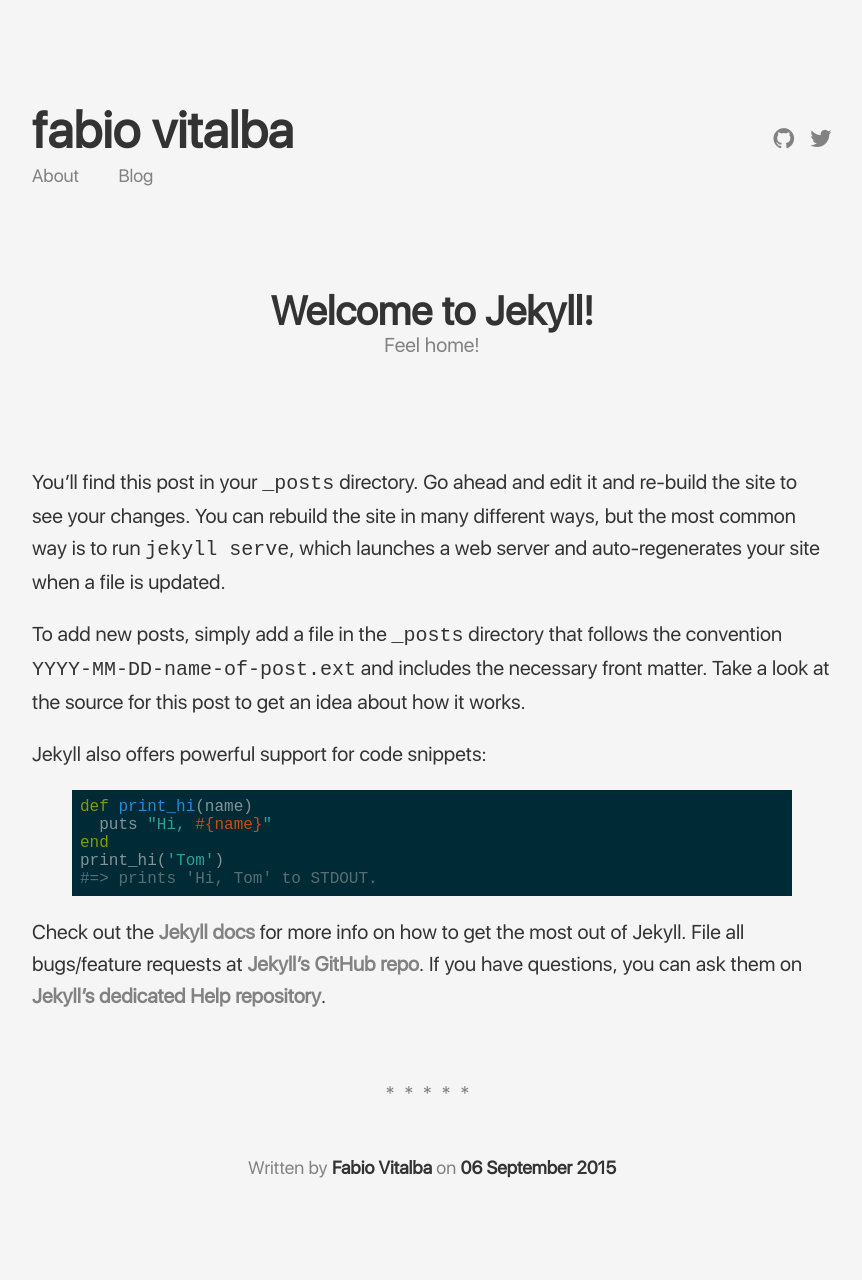
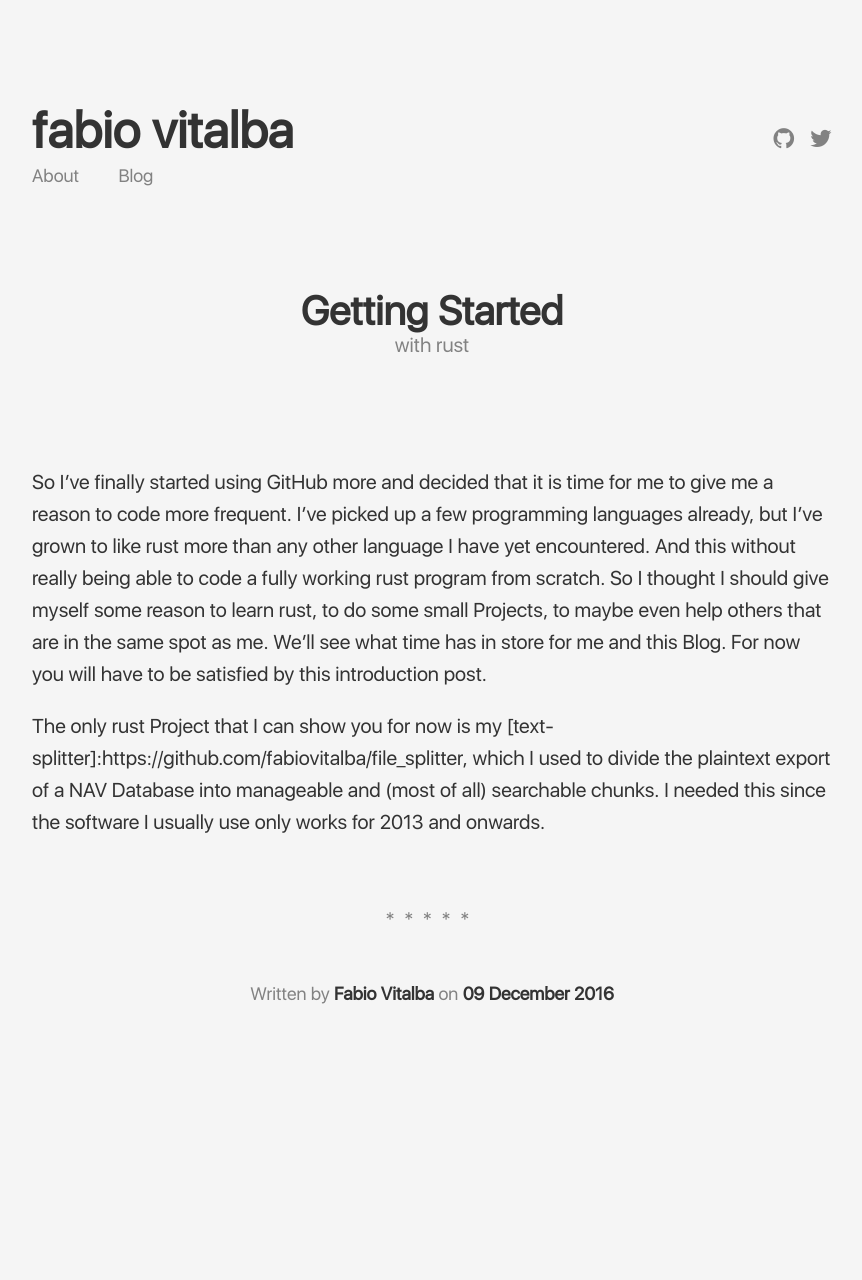
Before and after one commit to fabiovitalba/fabiovitalba.github.io, a Jekyll site: the page built from _posts/2015-09-06-welcome-to-jekyll.markdown, in a window 1280 px wide. Shown: the whole page, without its empty margins (208-1070 px from the left). Built offline with Jekyll 4.4.1, drawn with Linux system fonts in a browser that asks for light colours; after the commit the page ends 1106 px from its top, so only the background shows below that.

Commit message:
09.12.2016: Getting Started
First Blogpost „Getting Started“
Modified the About page to represent me

```diff
--- a/_posts/2015-09-06-welcome-to-jekyll.markdown
+++ b/_posts/2015-09-06-welcome-to-jekyll.markdown
@@ -1,26 +1,12 @@
 ---
 layout: post
-title:  "Welcome to Jekyll!"
-subtitle: "Feel home!"
-date:   2015-09-06 23:34:01
-categories: [design, tool]
+title:  "Getting Started"
+subtitle: "with rust"
+date:   2016-12-09 21:27:14
+categories: [casual, rust]
 ---
-You’ll find this post in your `_posts` directory. Go ahead and edit it and re-build the site to see your changes. You can rebuild the site in many different ways, but the most common way is to run `jekyll serve`, which launches a web server and auto-regenerates your site when a file is updated.
+So I've finally started using GitHub more and decided that it is time for me to give me a reason to code more frequent. I've picked up a few programming languages already, but I've grown to like rust more than any other language I have yet encountered. And this without really being able to code a fully working rust program from scratch.
+So I thought I should give myself some reason to learn rust, to do some small Projects, to maybe even help others that are in the same spot as me. We'll see what time has in store for me and this Blog.
+For now you will have to be satisfied by this introduction post.
 
-To add new posts, simply add a file in the `_posts` directory that follows the convention `YYYY-MM-DD-name-of-post.ext` and includes the necessary front matter. Take a look at the source for this post to get an idea about how it works.
-
-Jekyll also offers powerful support for code snippets:
-
-{% highlight ruby %}
-def print_hi(name)
-  puts "Hi, #{name}"
-end
-print_hi('Tom')
-#=> prints 'Hi, Tom' to STDOUT.
-{% endhighlight %}
-
-Check out the [Jekyll docs][jekyll] for more info on how to get the most out of Jekyll. File all bugs/feature requests at [Jekyll’s GitHub repo][jekyll-gh]. If you have questions, you can ask them on [Jekyll’s dedicated Help repository][jekyll-help].
-
-[jekyll]:      http://jekyllrb.com
-[jekyll-gh]:   https://github.com/jekyll/jekyll
-[jekyll-help]: https://github.com/jekyll/jekyll-help
+The only rust Project that I can show you for now is my [text-splitter]:https://github.com/fabiovitalba/file_splitter, which I used to divide the plaintext export of a NAV Database into manageable and (most of all) searchable chunks. I needed this since the software I usually use only works for 2013 and onwards.
--- /dev/null
+++ b/categories/casual.html
@@ -0,0 +1,5 @@
+---
+layout: category
+category: casual
+permalink: /categories/casual/
+---
--- a/categories/design.html
+++ /dev/null
@@ -1,5 +0,0 @@
----
-layout: category
-category: design
-permalink: /categories/design/
----
--- a/categories/productivity.html
+++ /dev/null
@@ -1,5 +0,0 @@
----
-layout: category
-category: productivity
-permalink: /categories/productivity/
----
--- /dev/null
+++ b/categories/rust.html
@@ -0,0 +1,5 @@
+---
+layout: category
+category: rust
+permalink: /categories/rust/
+---
--- a/categories/tools.html
+++ /dev/null
@@ -1,5 +0,0 @@
----
-layout: category
-category: tools
-permalink: /categories/tools/
----
```
Also changed, not shown: _data/categories.yml (+4 -7 lines), _posts/2015-09-08-sample-post.markdown (deleted, +0 -62 lines), about.md (+3 -6 lines).
